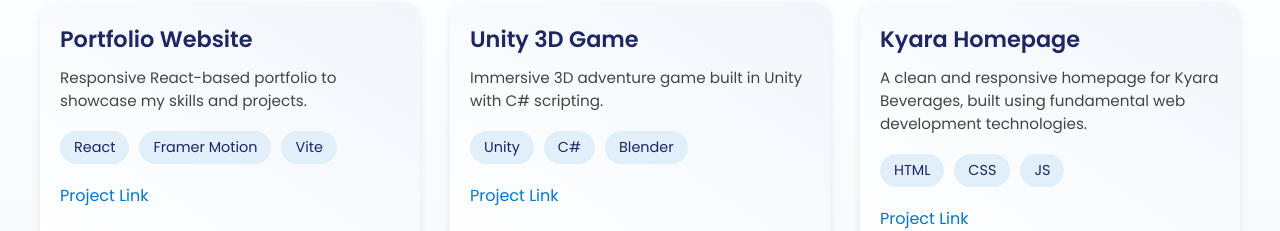
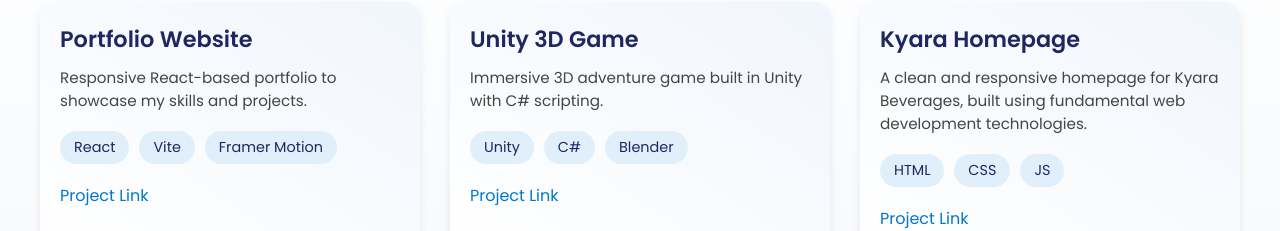
Before and after one commit to ShaikhZaamir04/zaamir-portfolio, a React (Vite) app: page / in a window 1280 px wide. Shown: the part 2400-2631 px from the top of the page. Built offline with nearby package versions, Linux system fonts and the light colour scheme.

Commit message:
Small change

```diff
--- a/src/sections/Projects.jsx
+++ b/src/sections/Projects.jsx
@@ -6,7 +6,7 @@
   {
     title: "Portfolio Website",
     description: "Responsive React-based portfolio to showcase my skills and projects.",
-    tech: ["React", "Framer Motion", "Vite"],
+    tech: ["React", "Vite", "Framer Motion"],
     github: "https://zaamir-portfolio.vercel.app/",
   },
   {
```
